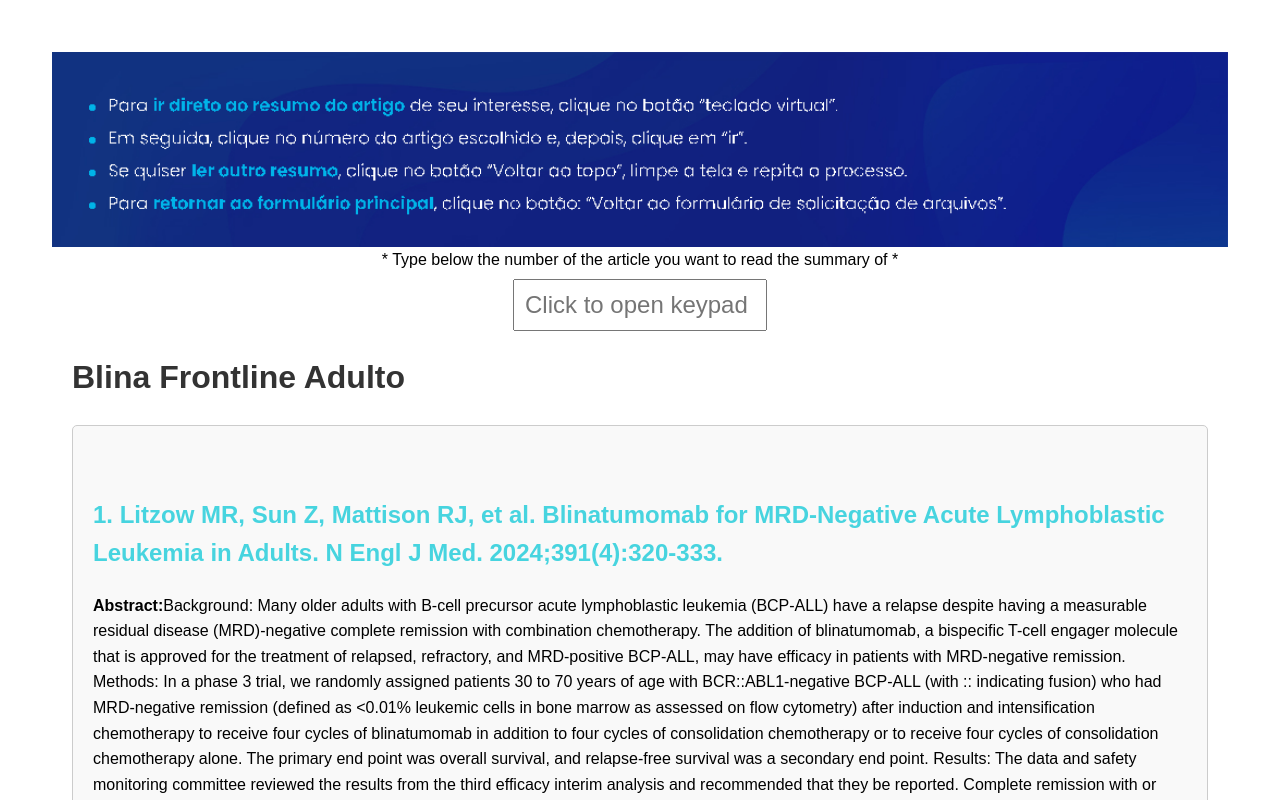
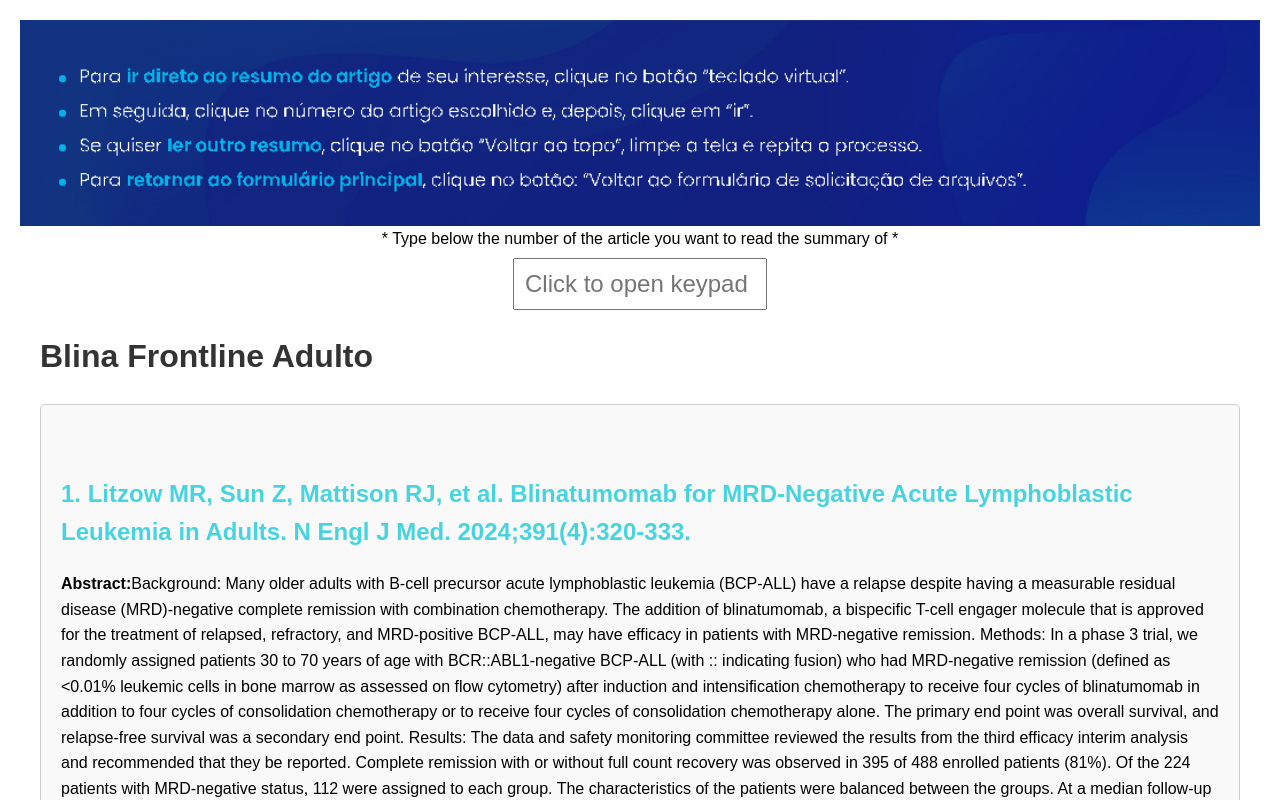
Before and after one commit to Sergiomms/article_summary_2, a React (Vite) app: page / in a window 1280 px wide. Shown: the top 800 px of the page. Built offline with nearby package versions, Linux system fonts and the light colour scheme.

Commit message:
padding removed

```diff
--- a/src/App.css
+++ b/src/App.css
@@ -1,7 +1,7 @@
 #root {
   max-width: 1280px;
   margin: 0 auto;
-  padding: 2rem;
+  /* padding: 2rem; */
   text-align: center;
 }
 
```
